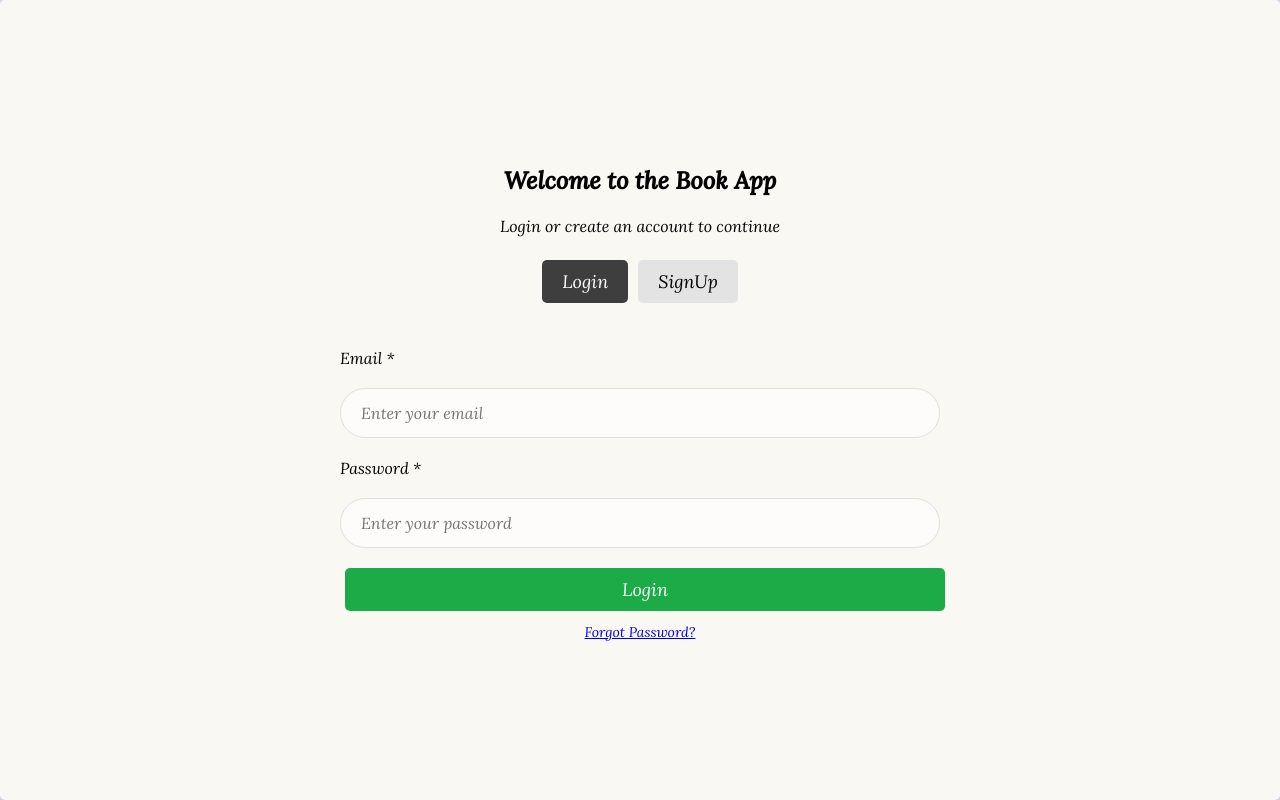
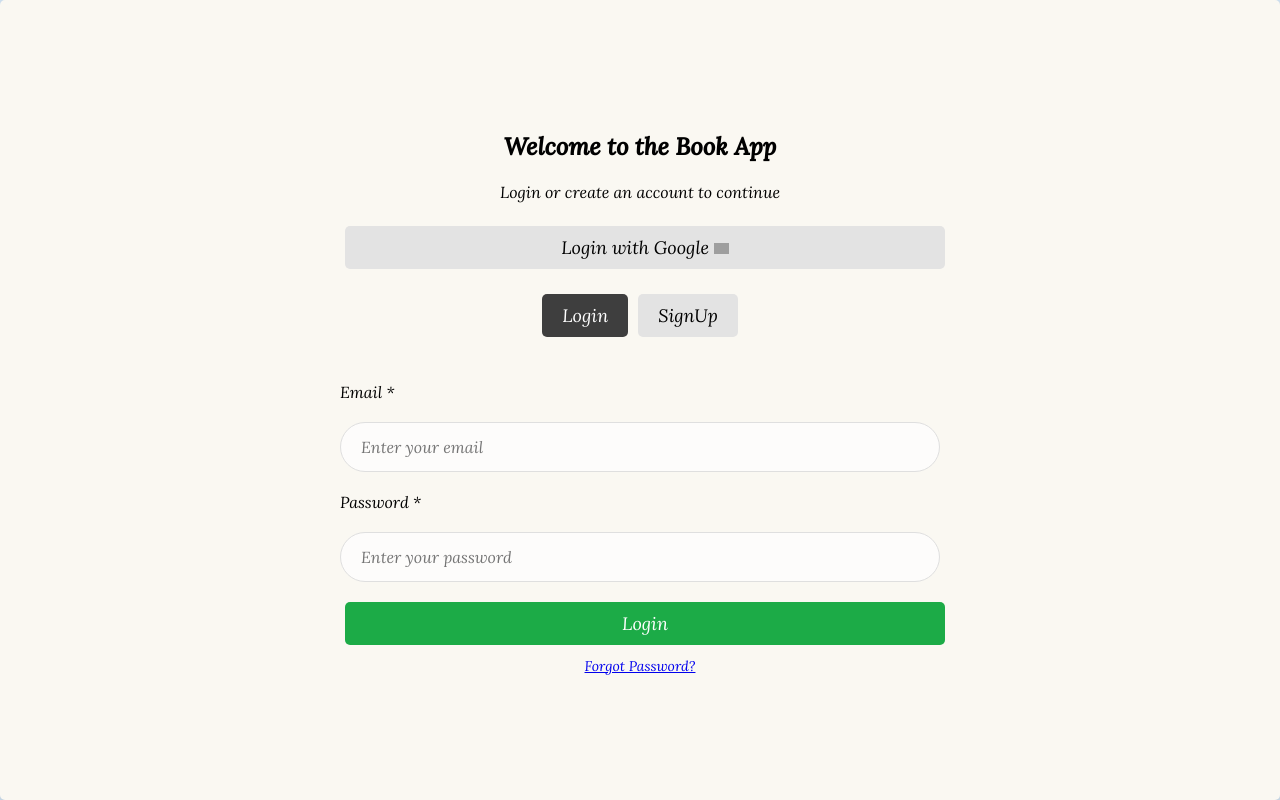
Before and after one commit to CoderMahabub/react-firebase-auth, a React (Vite) app: page /book/1 in a window 1280 px wide. Built offline with nearby package versions, Linux system fonts and the light colour scheme; no server answers; grey boxes are pictures that could not be loaded.

Commit message:
Login with Google

```diff
--- a/src/index.css
+++ b/src/index.css
@@ -468,8 +468,14 @@ table tr th {
   text-align: left;
 }
 
-
-
+.login-with-logo{
+  width: 100px;
+  display: flex;
+  justify-content: space-between;
+}
+.login-with-logo p{
+  width: 50%;
+}
 
 
 @media (max-width: 768px) {
--- a/src/views/LoginPage.jsx
+++ b/src/views/LoginPage.jsx
@@ -7,6 +7,8 @@ import {
   signInWithEmailAndPassword,
   sendPasswordResetEmail,
   onAuthStateChanged,
+  GoogleAuthProvider,
+  signInWithPopup,
 } from "firebase/auth";
 import { useDispatch } from "react-redux";
 import { setUser } from "../store/usersSlice.js";
@@ -101,6 +103,20 @@ function LoginPage() {
     sendPasswordResetEmail(auth, email);
     alert("Email sent! Check your inbox for password reset instruction");
   }
+  const provider = new GoogleAuthProvider();
+  const handleGoogleLogIn = () => {
+    signInWithPopup(auth, provider)
+      .then((result) => {
+        const credential = GoogleAuthProvider.credentialFromResult(result);
+        const token = credential.accessToken;
+        console.log(token);
+        const user = result.user;
+        console.log(user);
+      })
+      .catch((error) => {
+        console.log(error.message);
+      });
+  };
 
   return (
     <>
@@ -110,6 +126,17 @@ function LoginPage() {
         <section>
           <h1>Welcome to the Book App</h1>
           <p>Login or create an account to continue</p>
+          <div>
+            <button onClick={handleGoogleLogIn} className=" btn btn-block">
+              Login with Google{" "}
+              <img
+                style={{ width: "15px" }}
+                src="https://uxwing.com/wp-content/themes/uxwing/download/brands-and-social-media/google-icon.png"
+                alt="Google Icon"
+              />
+            </button>
+            <br />
+          </div>
           <div className="login-type">
             <button
               className={`btn ${loginType === "login" ? "selected" : ""}`}
```
